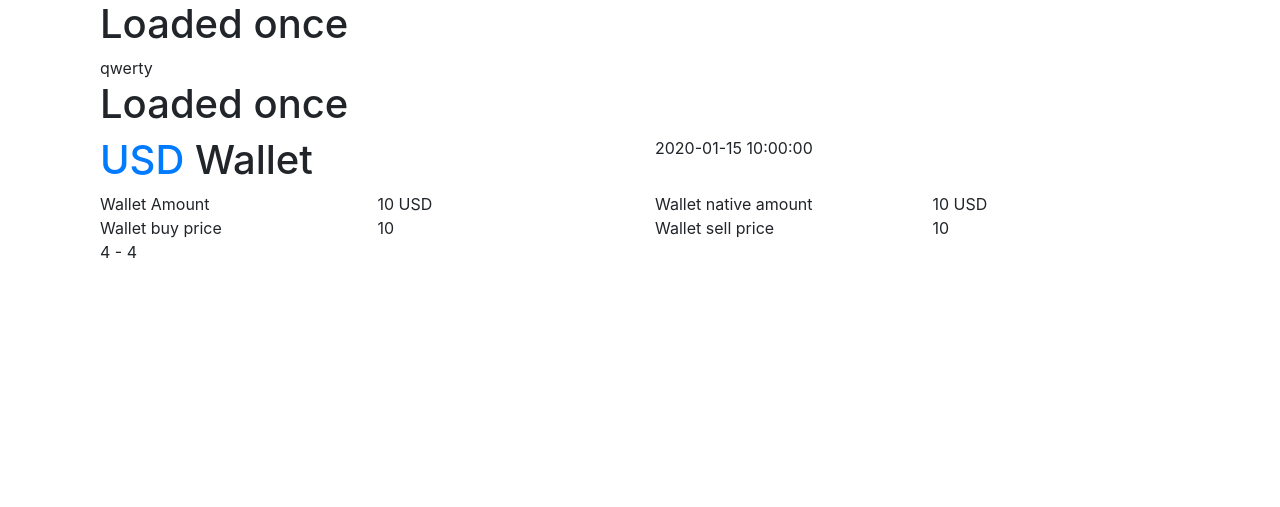
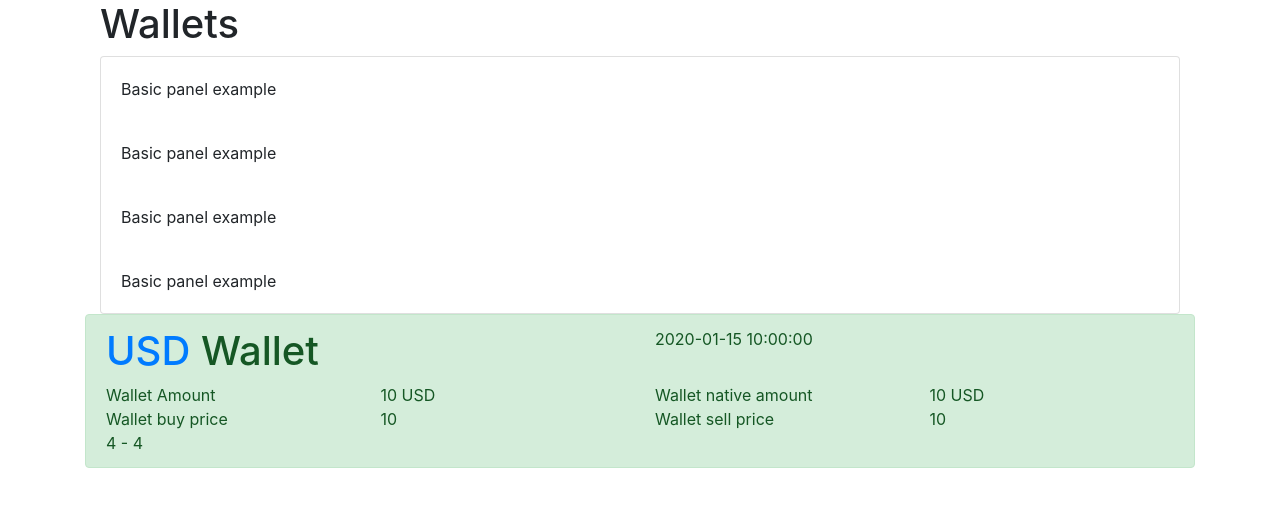
Before and after one commit to AndreiTuta/coinbase, a Flask app: template templates/wallet.html in a window 1280 px wide. Shown: the part 56-563 px from the top of the page. Run offline with Flask 2, Linux system fonts and the light colour scheme; the template is opened without the code that fills it: most values are stand-ins (such as "Sample title", 1, 10 or a date in 2020); parts of the project's set-up code (start-up, migrations or seed data) failed here and were passed over; some libraries are stand-ins or nearby versions.

Commit message:
Front end management

```diff
--- a/templates/base.html
+++ b/templates/base.html
@@ -1,5 +1,6 @@
 <!DOCTYPE html>
 <html lang="en">
+
 <head>
   <meta charset="utf-8">
   <meta http-equiv="X-UA-Compatible" content="IE=edge">
@@ -7,6 +8,7 @@
   <link href="{{ url_for('static', filename='css/bootstrap.min.css') }}" rel="stylesheet">
   <link href="{{ url_for('static', filename='css/main.css') }}" rel="stylesheet">
 </head>
+
 <body>
   <div class="navbar navbar-inverse navbar-fixed-top" role="navigation">
     <div class="container">
@@ -19,9 +21,42 @@
     <div class="top-pad">
 
       <div class="container">
-      <h1>Loaded once</h1>
+        <h1>Wallets</h1>
 
-      <attribute data = "{{ wallet_data_json }}">qwerty</attribute>
+        <attribute id="wallets_data_json" data="{{ wallet_data_json }}"></attribute>
+
+        <div class="card">
+          <div class="row">
+            <div class="col">
+              <div class="card-body">
+                Basic panel example
+              </div>
+            </div>
+          </div>
+          <div class="row">
+            <div class="col">
+              <div class="card-body">
+                Basic panel example
+              </div>
+            </div>
+          </div>
+          <div class="row">
+            <div class="col">
+              <div class="card-body">
+                Basic panel example
+              </div>
+            </div>
+          </div>
+          <div class="row">
+            <div class="col">
+              <div class="card-body">
+                Basic panel example
+              </div>
+            </div>
+          </div>
+        </div>
+
+      </div>
 
       {% block container %}{% endblock %}
     </div>
@@ -29,4 +64,5 @@
     <script src="https://ajax.googleapis.com/ajax/libs/jquery/2.0.0/jquery.min.js"></script>
     <script src="{{ url_for('static', filename='js/bootstrap.min.js') }}"></script>
 </body>
+
 </html>
--- a/templates/wallet.html
+++ b/templates/wallet.html
@@ -18,10 +18,9 @@
             {% set wallet_ex_GPB =wallet['exachange_rates']['GBP'] %}
             {% set wallet_ex_DAI =wallet['exachange_rates']['DAI'] %}
 
-
             {% if wallet_balance_amount|int > 0 %}
 
-    <h1>Loaded once</h1>
+                <div class="alert alert-success">
                 <div class="row">
                     <div class="col">
                         <h1> <a
@@ -67,7 +66,7 @@
                                 </div>
                             {% endif %}
                         {% endfor %}
-        </div>
+            </div></div>
             {% endif %}
         </div>
     </div>
```
Lines whose indentation alone changed are shown as unchanged.
